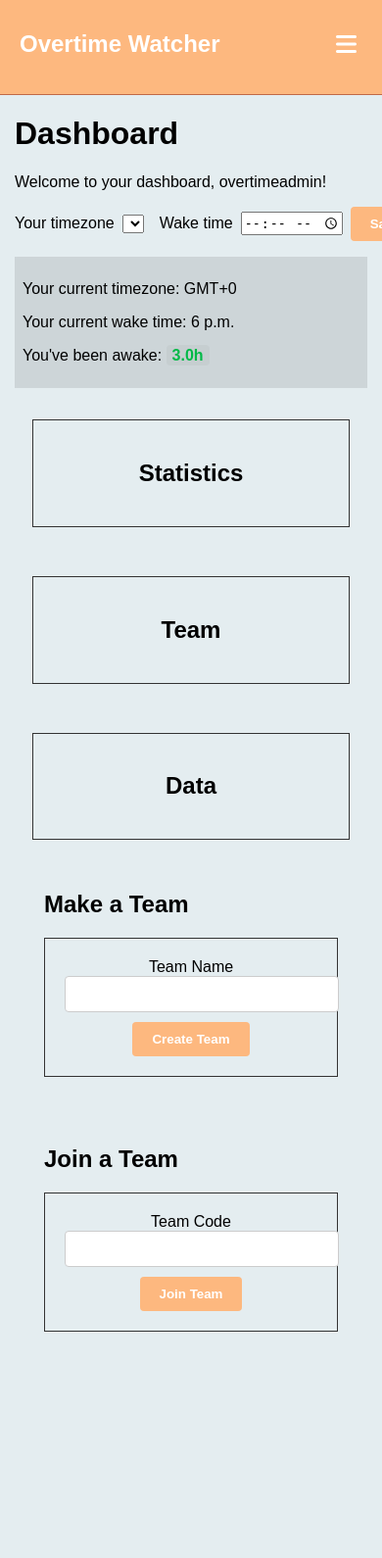
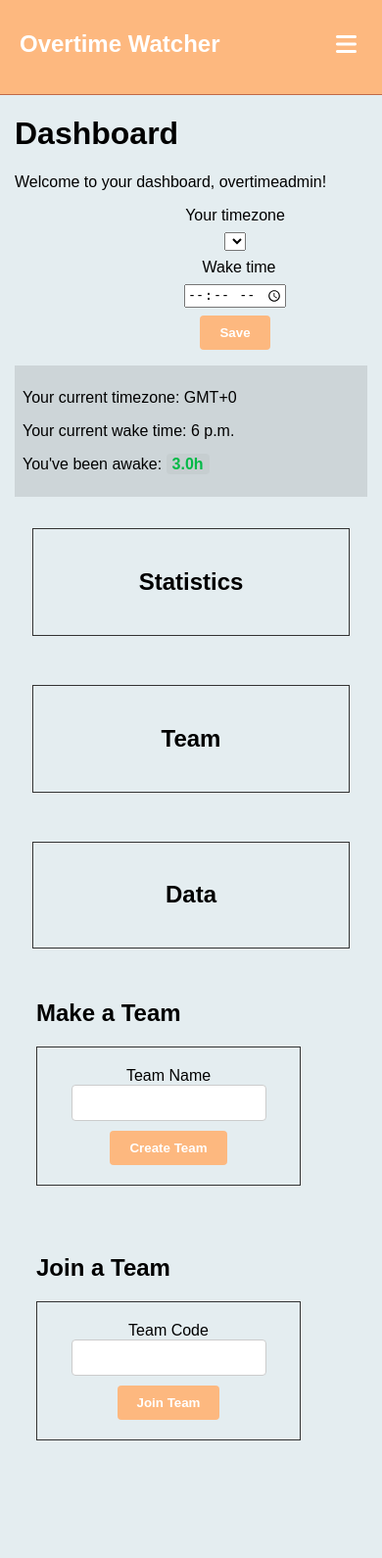
Before and after one commit to DylanAustin-TheDreamer/Overtime-Watcher, a Django app: page /teams/join/ in a window 390 px wide; the page is wider, and only the part inside the window is pictured. Shown: the top 1590 px of that part at 98% size. Run offline with Django 4.2, Linux system fonts and the light colour scheme; a user stored in the database is signed in; data comes from the database, SQL or seed files in the repository; lists and menus that the app fills with data are empty.

Commit message:
done some quick duct tape for mobile responsiveness - will need some more edits for a better composition

```diff
--- a/static/css/styles.css
+++ b/static/css/styles.css
@@ -223,6 +223,20 @@ input[type="password"] {
     .navBarTitle a {
         font-size: x-large;
     }
+
+    form {
+    max-width: 450px;
+    gap: 5px;
+}
+input[type="text"],
+input[type="email"],
+input[type="password"] {
+    width: auto;
+    padding: 10px;
+    border: 1px solid #ccc;
+    border-radius: 4px;
+    margin-bottom: 10px;
+}
 }
 
 .members-list {
--- a/templates/dashboard.html
+++ b/templates/dashboard.html
@@ -2,11 +2,40 @@
 {% load static %}
 
 {% block content %}
+<style>
+    #team-forms{
+        display: flex;
+        flex-wrap: wrap;
+        overflow: hidden;
+        justify-content: start;
+        margin-left: -1rem;
+    }
+    #time-form{
+        display: flex;
+        overflow: hidden;
+    }
+    #data-form{
+        overflow: hidden;
+    }
+    @media (max-width: 768px) {
+        .dashboard-row {
+            flex-direction: column;
+        }
+        .dashboard-card {
+            width: 90% !important;
+        }
+        #time-form{
+            flex-direction: column;
+            overflow: hidden;
+        }
+    }
+</style>
+
 <div class="container">
     <h1>Dashboard</h1>
     <p>Welcome to your dashboard, {{ user.username }}!</p>
-    <div style="margin-bottom:1rem;">
-        <form method="post" action="{% url 'update_time' %}" style="display:flex;align-items:center;gap:8px;">
+    <div style="margin-bottom:1rem;" id="time-form">
+        <form method="post" action="{% url 'update_time' %}" style="display:flex;align-items:center;gap:8px; justify-content: start;" id="time-form">
             {% csrf_token %}
             <label for="tz-select">Your timezone</label>
             <select id="tz-select" name="timezone" class="form-control">
@@ -85,11 +114,11 @@
         {% endif %}
     </div>
 
-    <div class="mt-4">
-        <div class="dashboard-row" style="justify-content: start;">
+    <div class="mt-4 container">
+        <div class="dashboard-row" id="team-forms">
             <div>
             <h2>Make a Team</h2>
-            <div class="dashboard-card" style="width: 300px;">
+            <div class="dashboard-card" style="max-width: 300px;">
                 <form method="post" action="{% url 'create_team' %}">
                     {% csrf_token %}
                     <div class="mb-3">
@@ -102,7 +131,7 @@
             </div>
             <div>
                 <h2>Join a Team</h2>
-            <div class="dashboard-card" style="width: 300px;">
+            <div class="dashboard-card" style="max-width: 300px;">
                 <form method="post" action="{% url 'join_team' %}">
                     {% csrf_token %}
                     <div class="mb-3">
@@ -162,7 +191,7 @@
                     {% endif %}
                 </div>
 
-                <div class="dashboard-card d-flex" style="flex-direction: column; height: auto; width: fit-content; padding: 28px; ">
+                <div class="dashboard-card d-flex" style="flex-direction: column; height: auto; width: fit-content; padding: 28px;" id="data-form">
                     <h3>Export Data</h3>
                     <p>You can export your data in CSV format for personal use or analysis.</p>
                     <form method="get" action="{% url 'export_data' %}">
```
